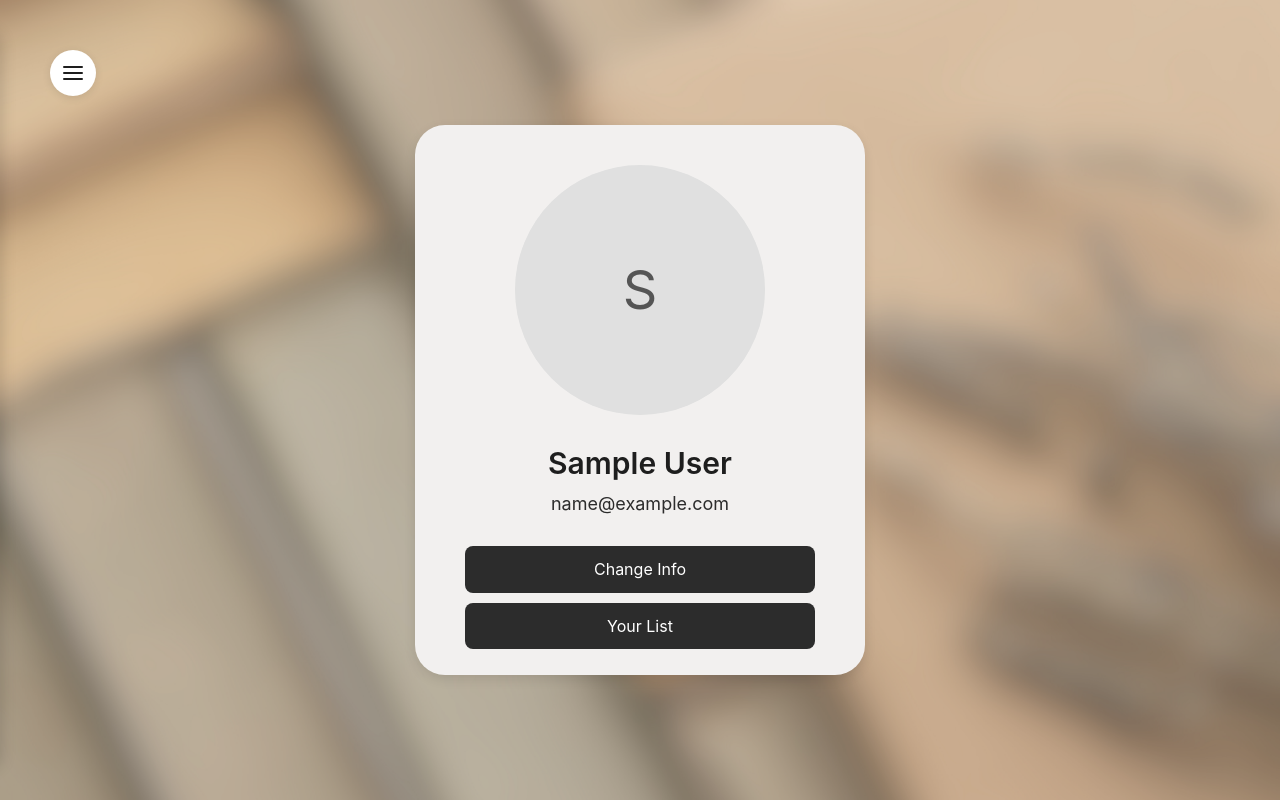
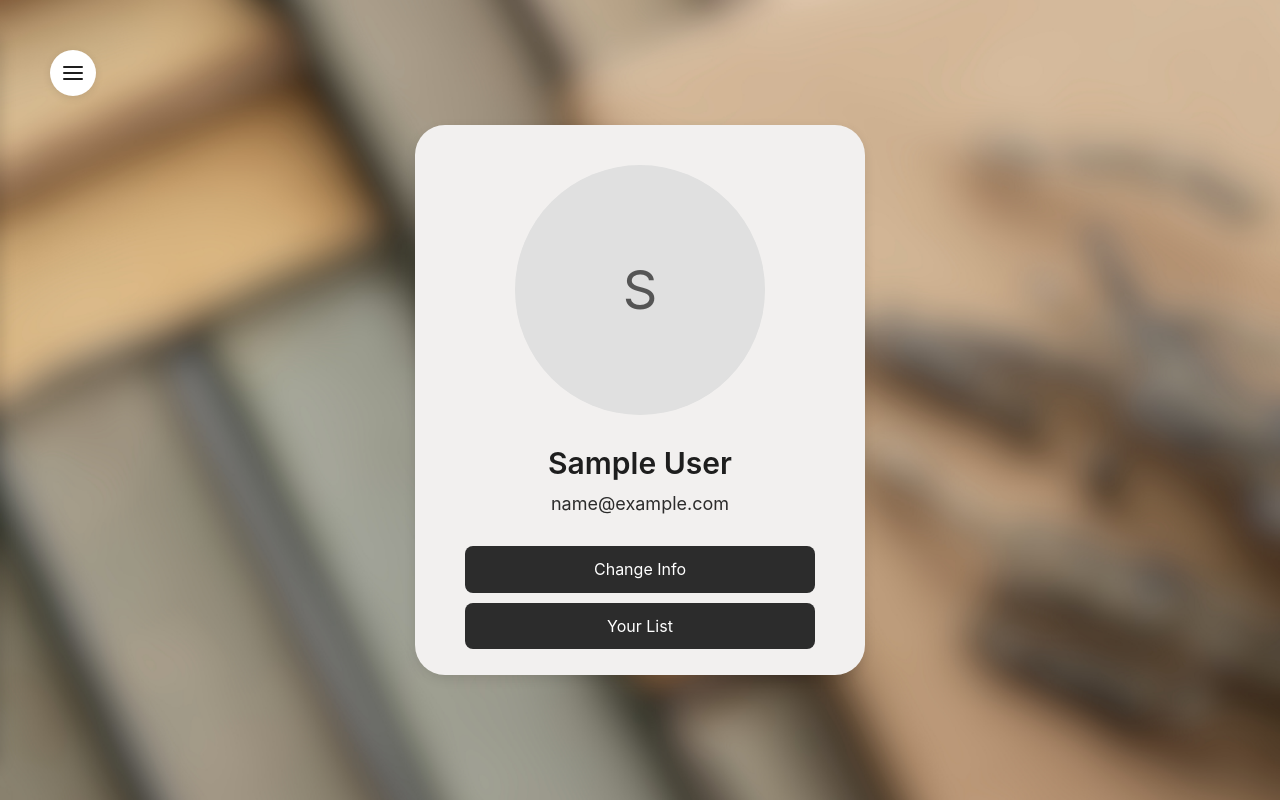
Before and after one commit to andremalille/readie, a Django app: page /user/profile/ in a window 1280 px wide. Run offline with Django 3.2, Linux system fonts and the light colour scheme; the visitor is signed in with stand-in values (Sample User, id 1).

Commit message:
code formating fixed

```diff
--- a/app/core/static/css/book-list.css
+++ b/app/core/static/css/book-list.css
@@ -44,7 +44,7 @@ main {
     background: var(--color-background);
 }
 
-/* Header Styles */
+
 header {
     display: flex;
     gap: 20px;
@@ -361,6 +361,7 @@ input[type='number']:focus,
     display: flex;
     align-items: center;
     justify-content: center;
+    overflow: hidden;
 }
 
 .book-card img {
--- a/app/core/static/css/enter-name-style.css
+++ b/app/core/static/css/enter-name-style.css
@@ -91,7 +91,12 @@ h1 {
 .name-input-group {
     display: flex;
     align-items: center;
+    justify-content: space-between;
     gap: 20px;
+}
+
+.name-input-field{
+    flex: 1;
 }
 
 .name-input-field .input {
--- a/app/core/static/css/profile-style.css
+++ b/app/core/static/css/profile-style.css
@@ -58,18 +58,6 @@ a:hover {
     flex-direction: column;
     align-items: center;
     justify-content: center;
-}
-
-.profile-page::before {
-    content: "";
-    position: absolute;
-    top: 0;
-    left: 0;
-    width: 100%;
-    height: 100%;
-    background-color: rgba(223, 201, 176, 0.4);
-    z-index: 1;
-    pointer-events: none;
 }
 
 .profile-content {
--- a/app/templates/profile.html
+++ b/app/templates/profile.html
@@ -156,7 +156,7 @@
         </div>
     </div>
 
-    <script src="{% static 'js/side-menu.js' %}"></script>
+    <script src="{% static 'js/side_menu.js' %}"></script>
 </body>
 
 </html>
--- a/app/templates/user_book_info.html
+++ b/app/templates/user_book_info.html
@@ -178,8 +178,7 @@
                         <div class="form-group">
                             <label for="id_pages_read">Pages read:</label>
                             <input type="number" name="pages_read" id="id_pages_read" class="form-control"
-                                value="{{ book_list.pages_read }}" min="0" {% if book.num_pages
-                                %}max="{{ book.num_pages }}" {% endif %}>
+                                value="{{ book_list.pages_read }}" min="0" {% if book.num_pages %}max="{{ book.num_pages }}" {% endif %}>
                         </div>
 
                         {% if form.pages_read.errors %}
--- a/app/templates/user_name.html
+++ b/app/templates/user_name.html
@@ -24,7 +24,6 @@
             <div class="name-input-group">
 
                 <div class="name-input-field">
-                    <label for="id_name" class="hidden">Enter your name</label>
                     <input id="id_name" name="name" type="text" class="input" placeholder="Enter your name" required />
                     {% if form.name.errors %}
                     <div class="errorlist">
```
Also changed, not shown: app/core/static/css/change-info-style.css (+7 -15 lines), app/templates/book_list.html (+7 -14 lines).
